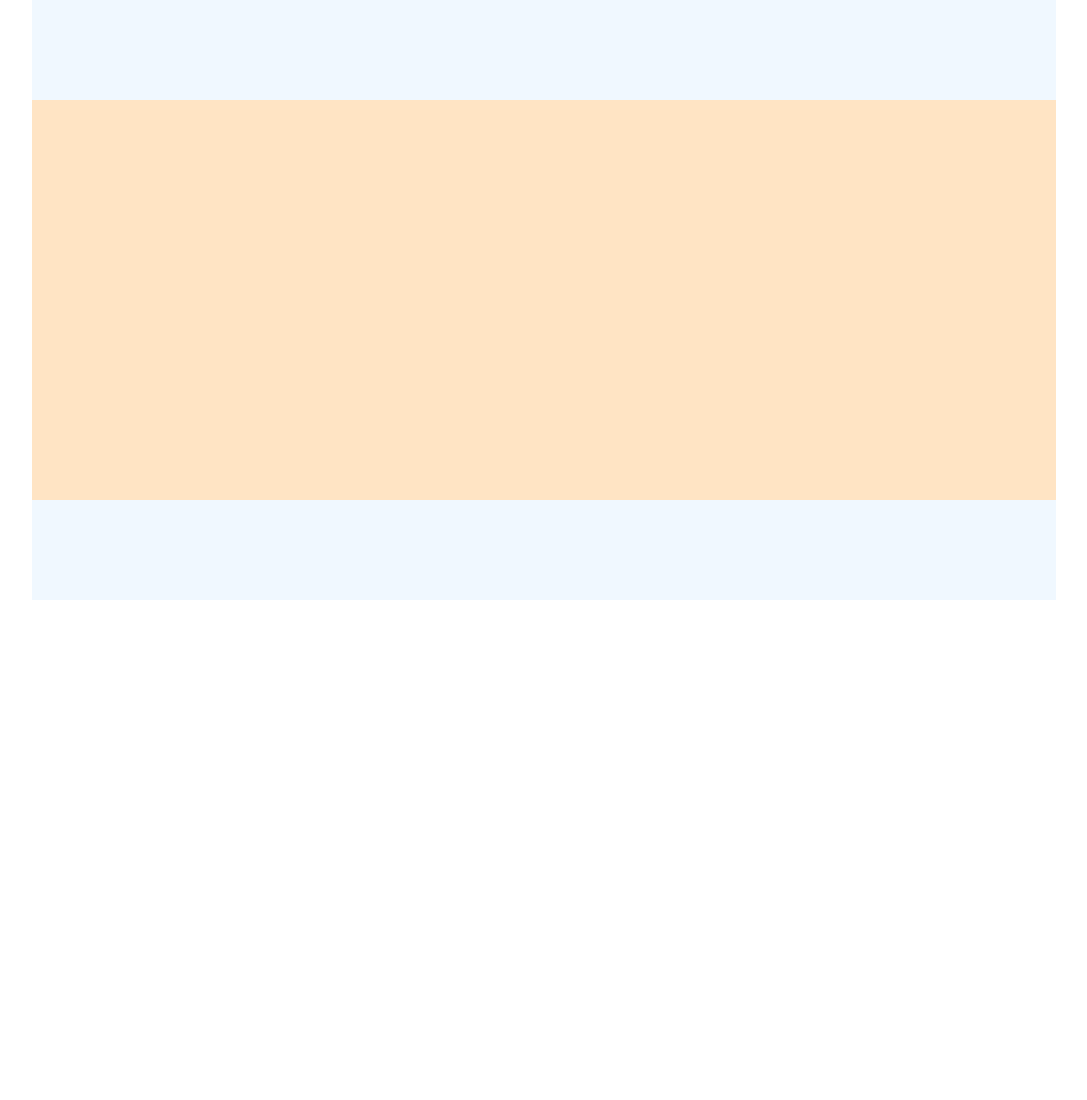
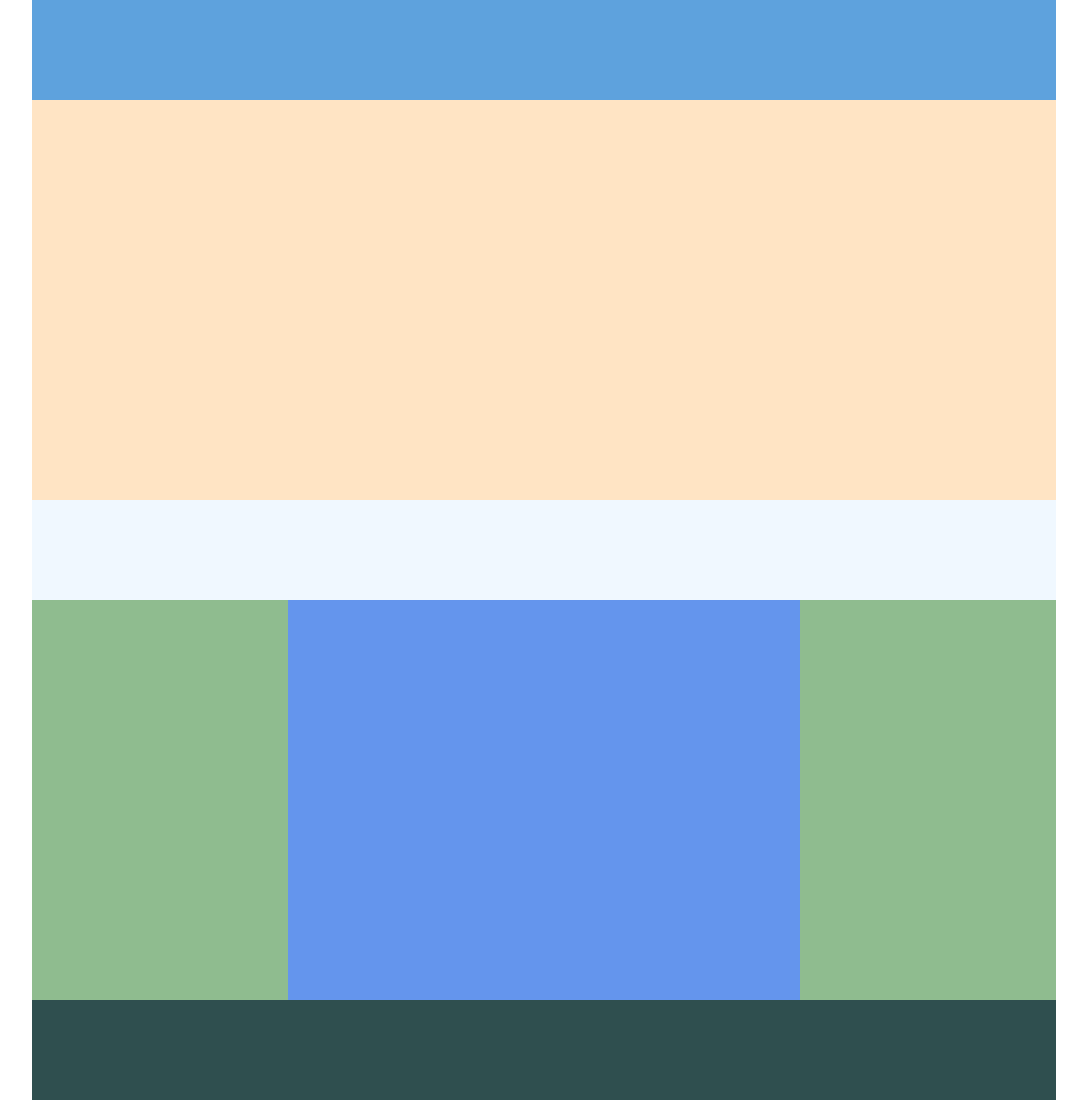
Before and after one commit to gabrivava/htmlcss-struttura-wp, a plain HTML site: page index.html in a window 1280 px wide. Shown: the whole page, without its empty margins (96-1183 px from the left). Before the commit the page ends 800 px from the top, so only its background shows below. Drawn offline with Linux system fonts and the light colour scheme.

Commit message:
complete struttura sito

```diff
--- a/style.css
+++ b/style.css
@@ -14,7 +14,7 @@
      margin: auto;
  }
  header {
-     background-color: aliceblue;
+     background-color: rgb(94, 162, 221);
      height: 100px;
  }
  .img_site {
@@ -25,3 +25,20 @@
      background-color: aliceblue;
      height: 100px;
  }
+
+ .side_left, .side_right {
+     width: 25%;
+     background-color: darkseagreen;
+     float: left;
+     height: 400px;
+ }
+.side_main {
+    width: 50%;
+    background-color: cornflowerblue;
+    height: 400px;
+    float: left;
+}
+footer {
+    background-color: darkslategray;
+    height: 100px;
+}
```
